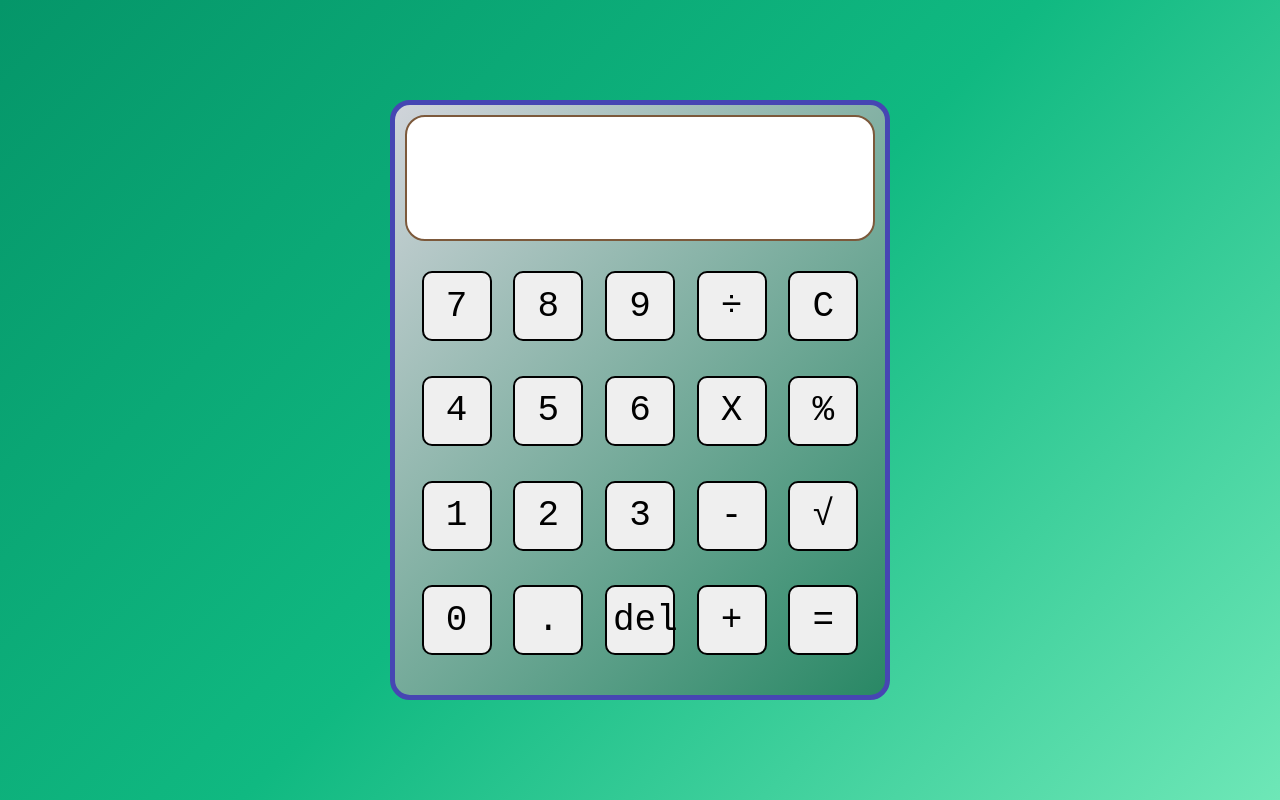
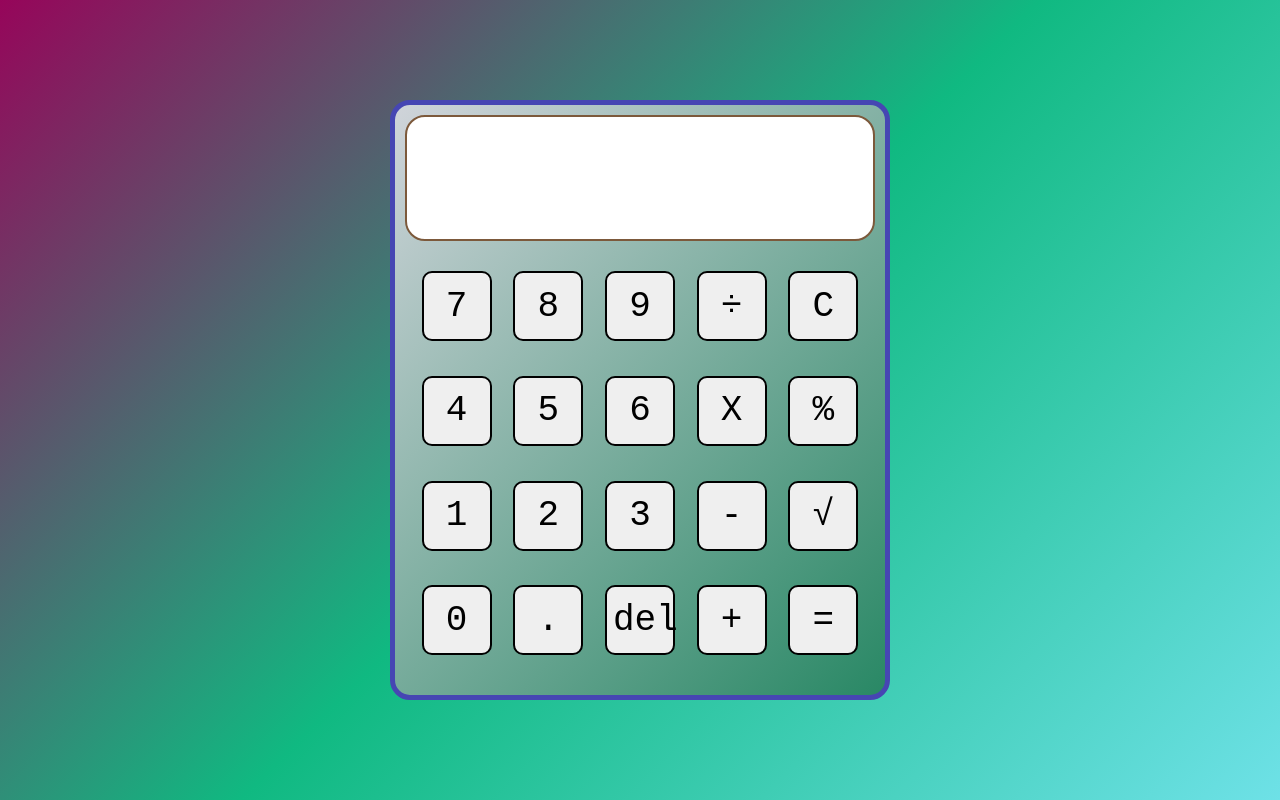
Before and after one commit to mel-bir/on-screen-calculator, a plain HTML site: page index.html in a window 1280 px wide. Drawn offline with Linux system fonts and the light colour scheme.

Commit message:
changed the body background color

```diff
--- a/style.css
+++ b/style.css
@@ -5,10 +5,7 @@
 }
 
 body {
-    background: linear-gradient(135deg, #059669 0%, #10b981 50%, #6ee7b7 100%);
-
-
-
+    background: linear-gradient(135deg, #96055a 0%, #10b981 50%, #6ee1e7 100%);
 }
 
 html {
```
